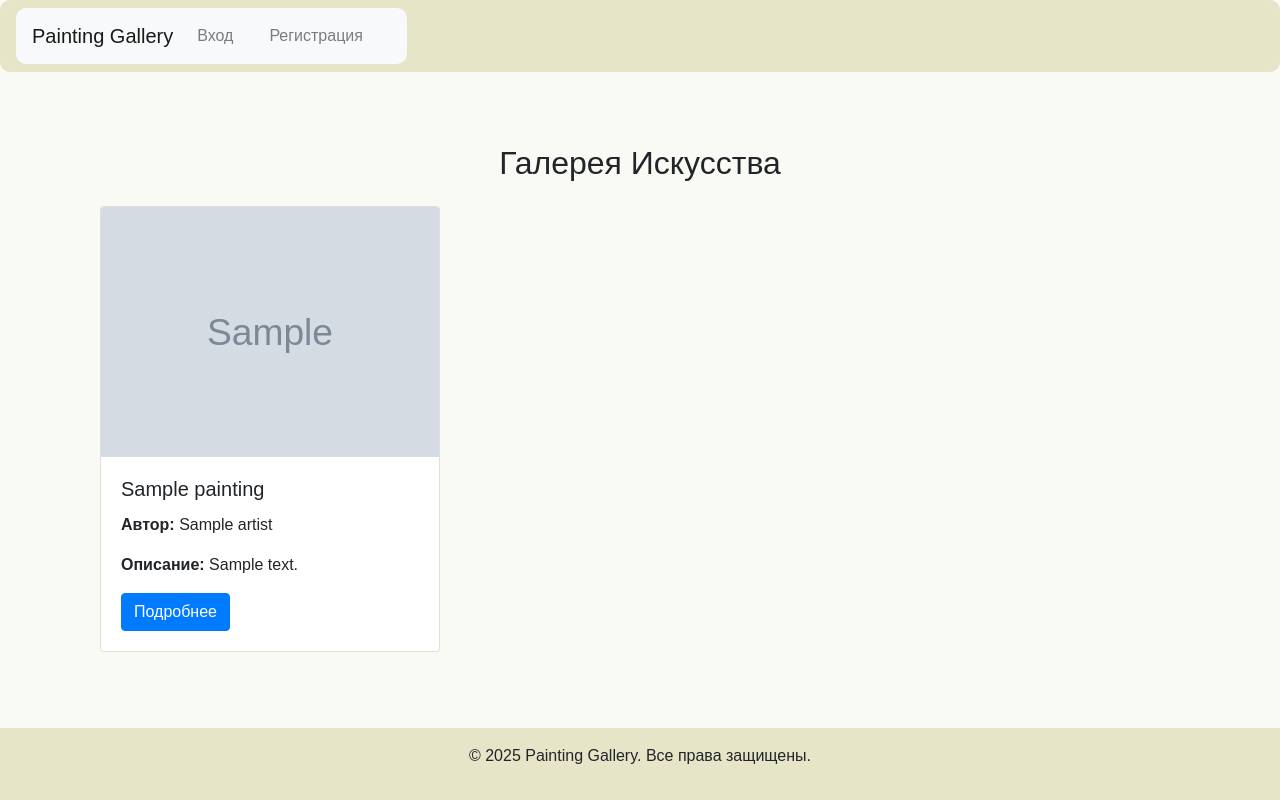
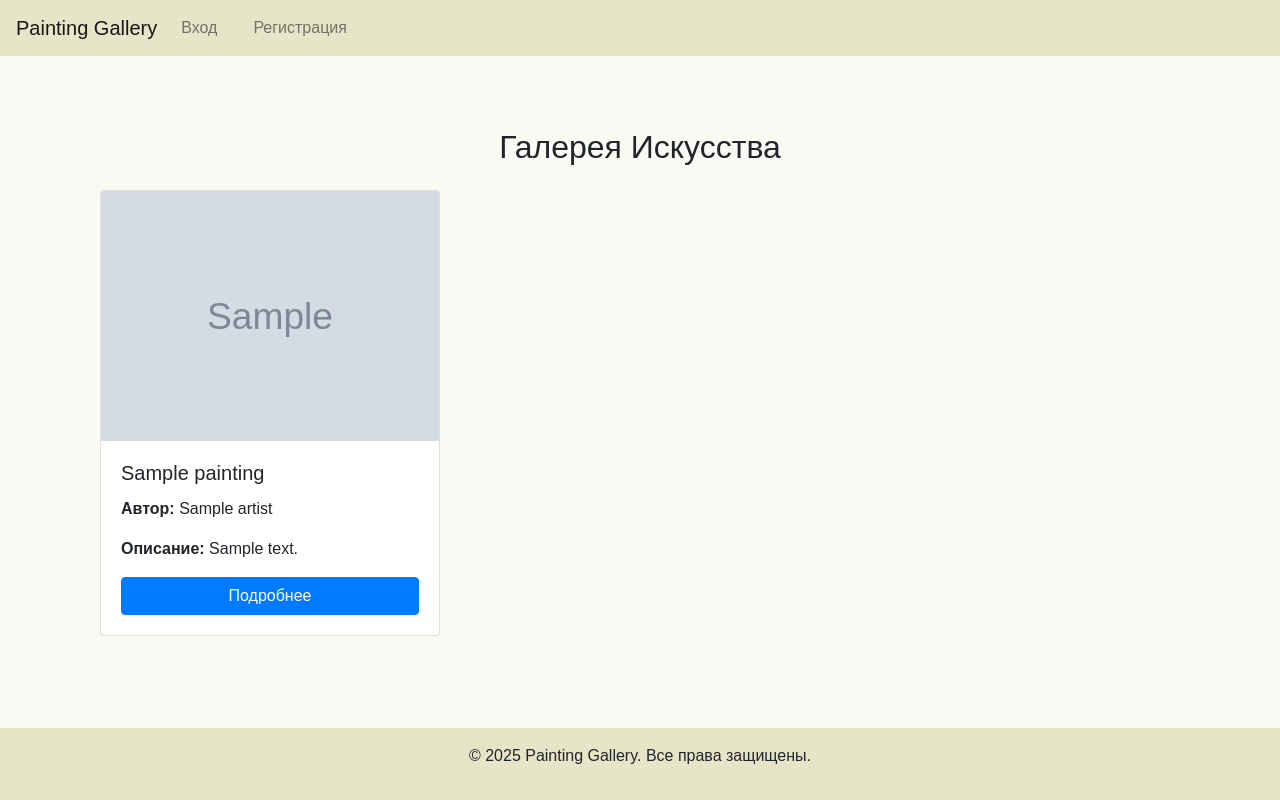
Before and after one commit to dontel-dim/WEB_DPO, a Django app: template Gallery/templates/paintingapp/painting_list.html in a window 1280 px wide. Run offline with Django 3.2, Linux system fonts and the light colour scheme; the template is opened without the code that fills it: most values are stand-ins (such as "Sample title", 1, 10 or a date in 2020); grey boxes marked "Sample" are stand-in pictures; some libraries are stand-ins or nearby versions.

Commit message:
выравнивание карточек + отступ к кнопке + расширение навбара

```diff
--- a/Gallery/templates/paintingapp/base.html
+++ b/Gallery/templates/paintingapp/base.html
@@ -28,7 +28,6 @@
 
 		.navbar {
 			background-color: #e7e5c8;
-			border-radius: 10px;
 		}
 
 	</style>
@@ -36,8 +35,8 @@
 
 
 <body>
-	<header class="navbar">
-		<nav class="navbar navbar-expand-lg navbar-light bg-light">
+	<header class="w-90">
+		<nav class="navbar navbar-expand-lg navbar-light ">
 			<a class="navbar-brand" href="{% url 'home' %}">Painting Gallery</a>
 			<button class="navbar-toggler" type="button" data-toggle="collapse" data-target="#navbarNav"
 				aria-controls="navbarNav" aria-expanded="false" aria-label="Toggle navigation">
--- a/Gallery/templates/paintingapp/painting_detail.html
+++ b/Gallery/templates/paintingapp/painting_detail.html
@@ -40,7 +40,7 @@
         <hr>
     {% endfor %}
 
-    <div class="text-center mt-4">
+    <div class="text-center mt-4" style="margin-bottom: 30px;">
         <a href="{% url 'painting_list' %}" class="btn btn-secondary">Назад к галерее</a>
     </div>
 </div>
--- a/Gallery/templates/paintingapp/painting_list.html
+++ b/Gallery/templates/paintingapp/painting_list.html
@@ -15,7 +15,19 @@
         overflow: hidden;
         text-overflow: ellipsis;
     }
-
+    .card {
+        display: flex;
+        flex-direction: column;
+        height: 100%;
+    }
+    .card-body {
+        flex-grow: 1;
+        display: flex;
+        flex-direction: column;
+    }
+    .card-body .btn {
+        margin-top: auto;
+    }
 </style>
 
 <div class="container mt-5">
@@ -23,8 +35,8 @@
 
     <div class="row">
         {% for painting in painting_list %}
-            <div class="col-md-4 mb-4">
-                <div class="card">
+            <div class="col-md-4 mb-4 d-flex">
+                <div class="card flex-fill">
                     <img src="{{ painting.image.url }}" alt="{{ painting.title }}" class="card-img-top img-fluid">
                     <div class="card-body">
                         <h5 class="card-title">{{ painting.title }}</h5>
```
Lines whose indentation alone changed are shown as unchanged.
